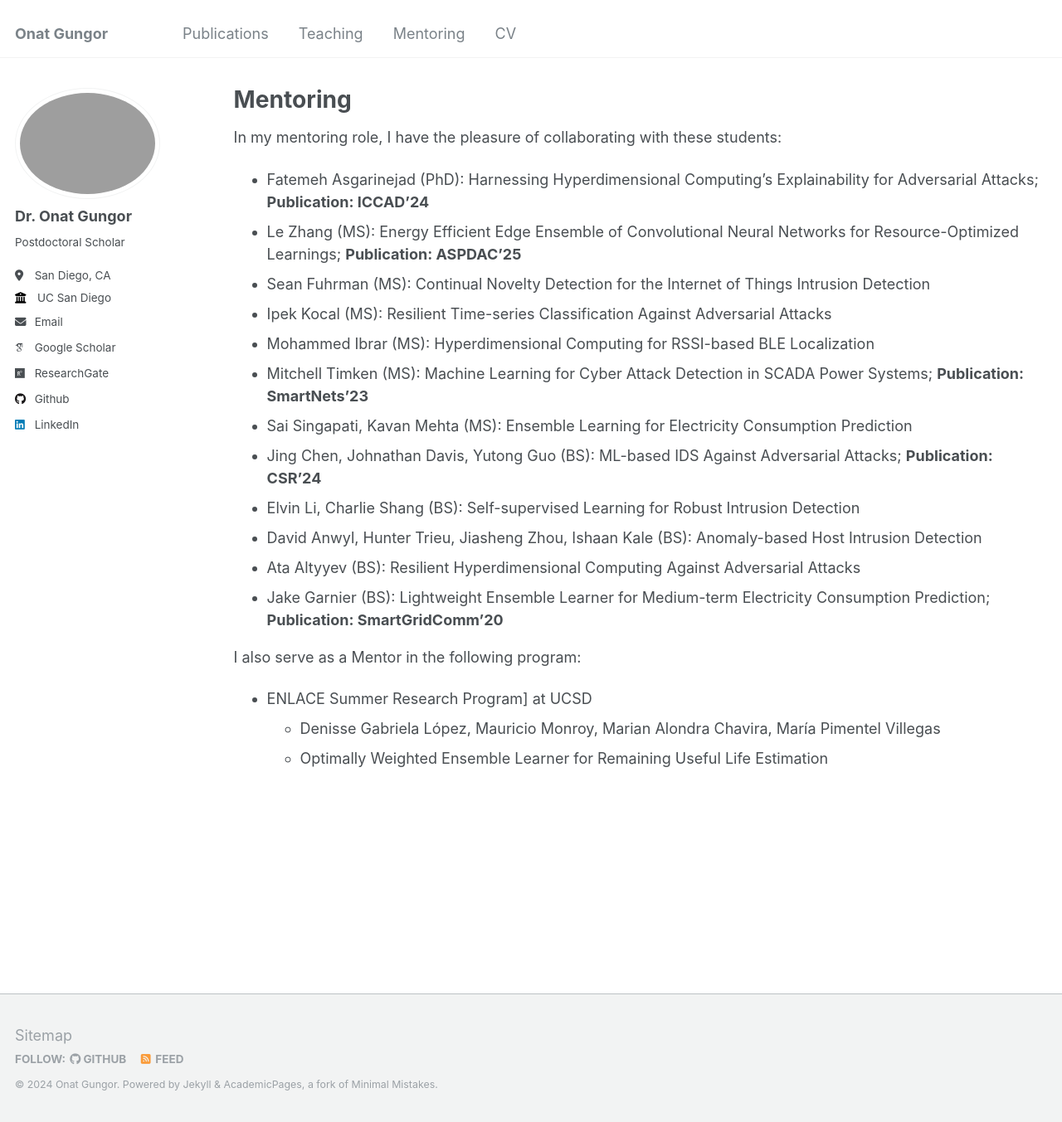
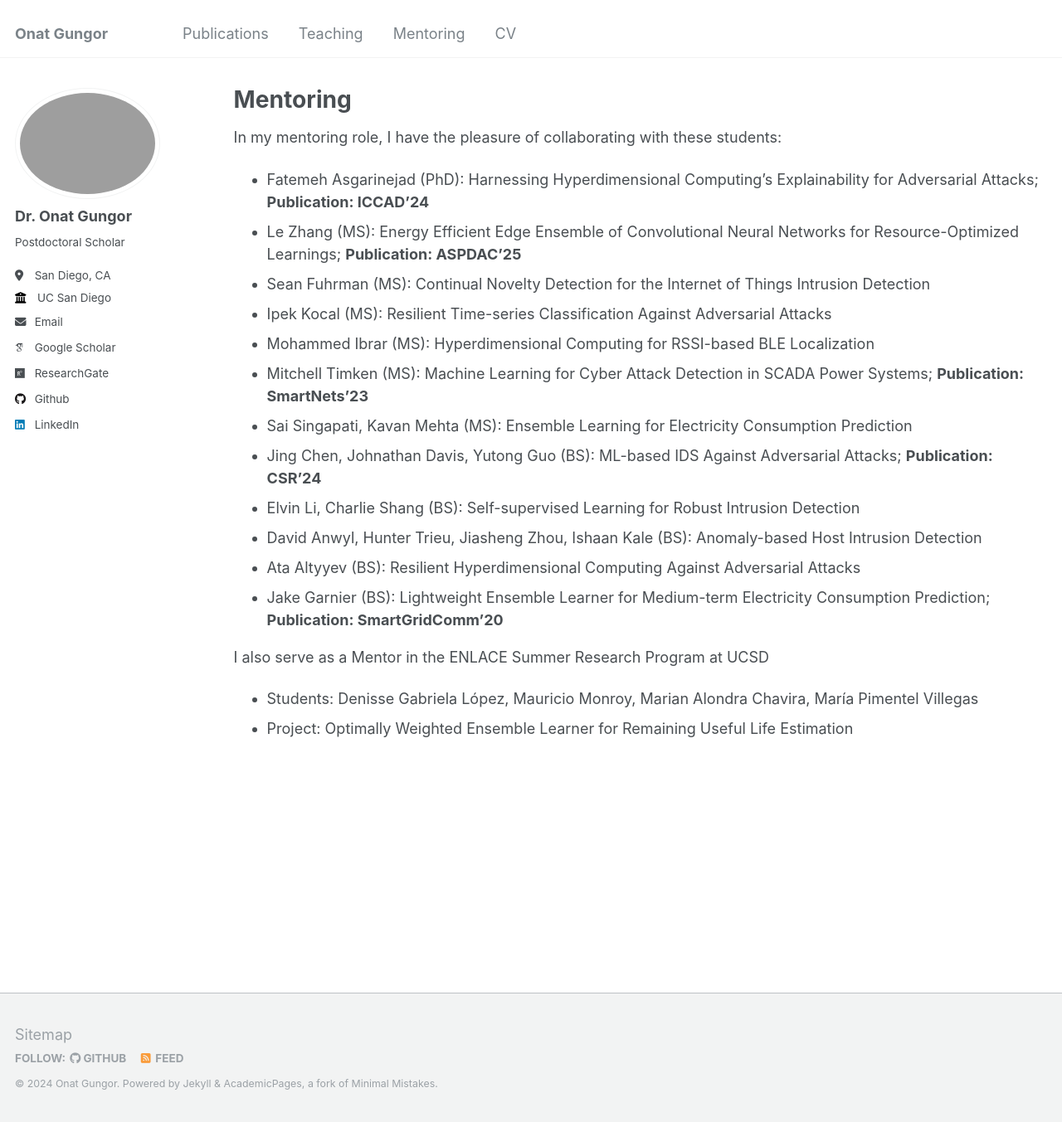
Before and after one commit to onatucsd/onatucsd.github.io, a Jekyll site: the page built from _pages/mentoring.md, in a window 1280 px wide and 1353 px high. Shown: the whole window at 83% size. Built offline with Jekyll 4.4.1, drawn with Linux system fonts in a browser that asks for light colours; some web fonts are replaced.

Commit message:
Update mentoring.md

```diff
--- a/_pages/mentoring.md
+++ b/_pages/mentoring.md
@@ -20,7 +20,6 @@ In my mentoring role, I have the pleasure of collaborating with these students:
 * Ata Altyyev (BS): Resilient Hyperdimensional Computing Against Adversarial Attacks
 * Jake Garnier (BS): Lightweight Ensemble Learner for Medium-term Electricity Consumption Prediction; **Publication: SmartGridComm'20**
 
-I also serve as a Mentor in the following program:
-* ENLACE Summer Research Program] at UCSD
-    * Denisse Gabriela López, Mauricio Monroy, Marian Alondra Chavira, María Pimentel Villegas
-    * Optimally Weighted Ensemble Learner for Remaining Useful Life Estimation
+I also serve as a Mentor in the ENLACE Summer Research Program at UCSD
+* Students: Denisse Gabriela López, Mauricio Monroy, Marian Alondra Chavira, María Pimentel Villegas
+* Project: Optimally Weighted Ensemble Learner for Remaining Useful Life Estimation
```
